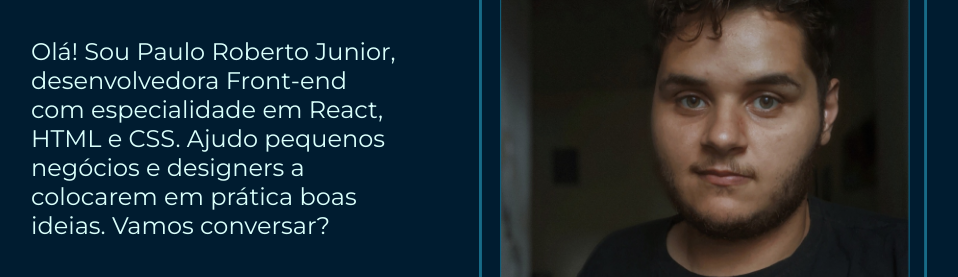
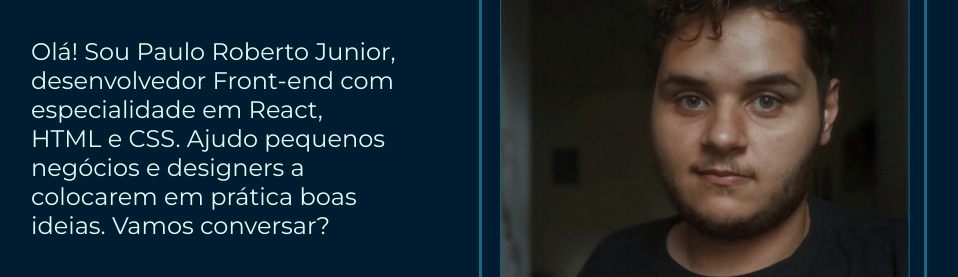
Before and after one commit to PauloRobertoJr1/portfolio-01, a plain HTML site: page index.html in a window 1280 px wide. Shown: the part 392-669 px from the top of the page, without its empty margins (161-1119 px from the left). Drawn offline with nearby package versions, Linux system fonts and the light colour scheme.

Commit message:
Update index.html

```diff
--- a/index.html
+++ b/index.html
@@ -17,7 +17,7 @@
     <main class="apresentacao">
         <section class="apresentacao__conteudo">
             <h1 class="apresentacao__conteudo__titulo">Eleve seu negócio digital a outro nível com um <strong class="destaque-do-titulo">Front-end de qualidade!</strong></h1>
-            <p class="apresentacao__conteudo__paragrafo">Olá! Sou Paulo Roberto Junior, desenvolvedora Front-end com especialidade em React, HTML e CSS. Ajudo pequenos negócios e designers a colocarem em prática boas ideias. Vamos conversar?</p>
+            <p class="apresentacao__conteudo__paragrafo">Olá! Sou Paulo Roberto Junior, desenvolvedor Front-end com especialidade em React, HTML e CSS. Ajudo pequenos negócios e designers a colocarem em prática boas ideias. Vamos conversar?</p>
             <div class="apresentacao__links">
                 <h2 class="apresentacao__links__subtitulo"> Acesse minhas redes:</h2>
                 <a class="apresentacao__links__link" href="https://github.com/PauloRobertoJr1">
```
